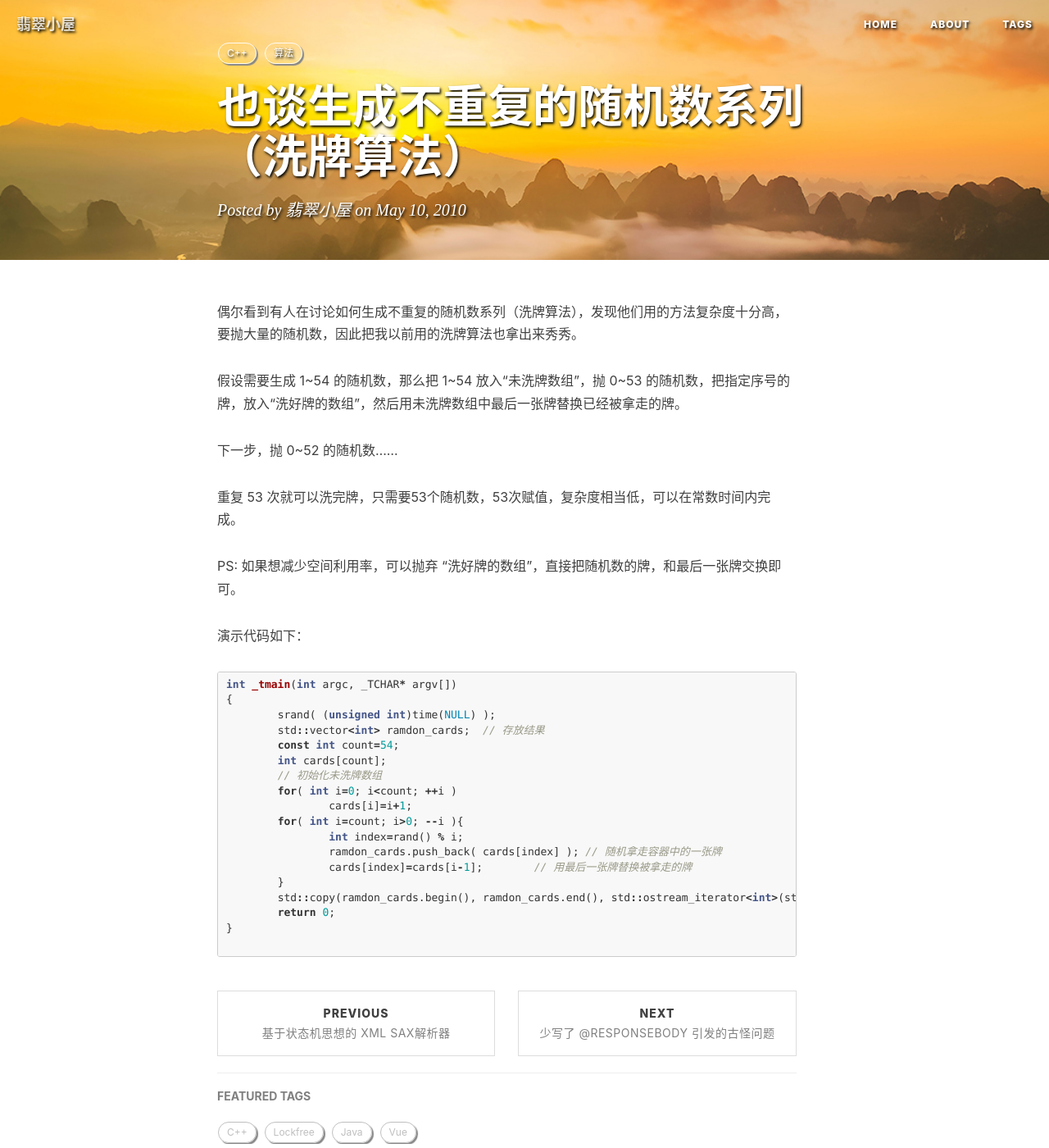
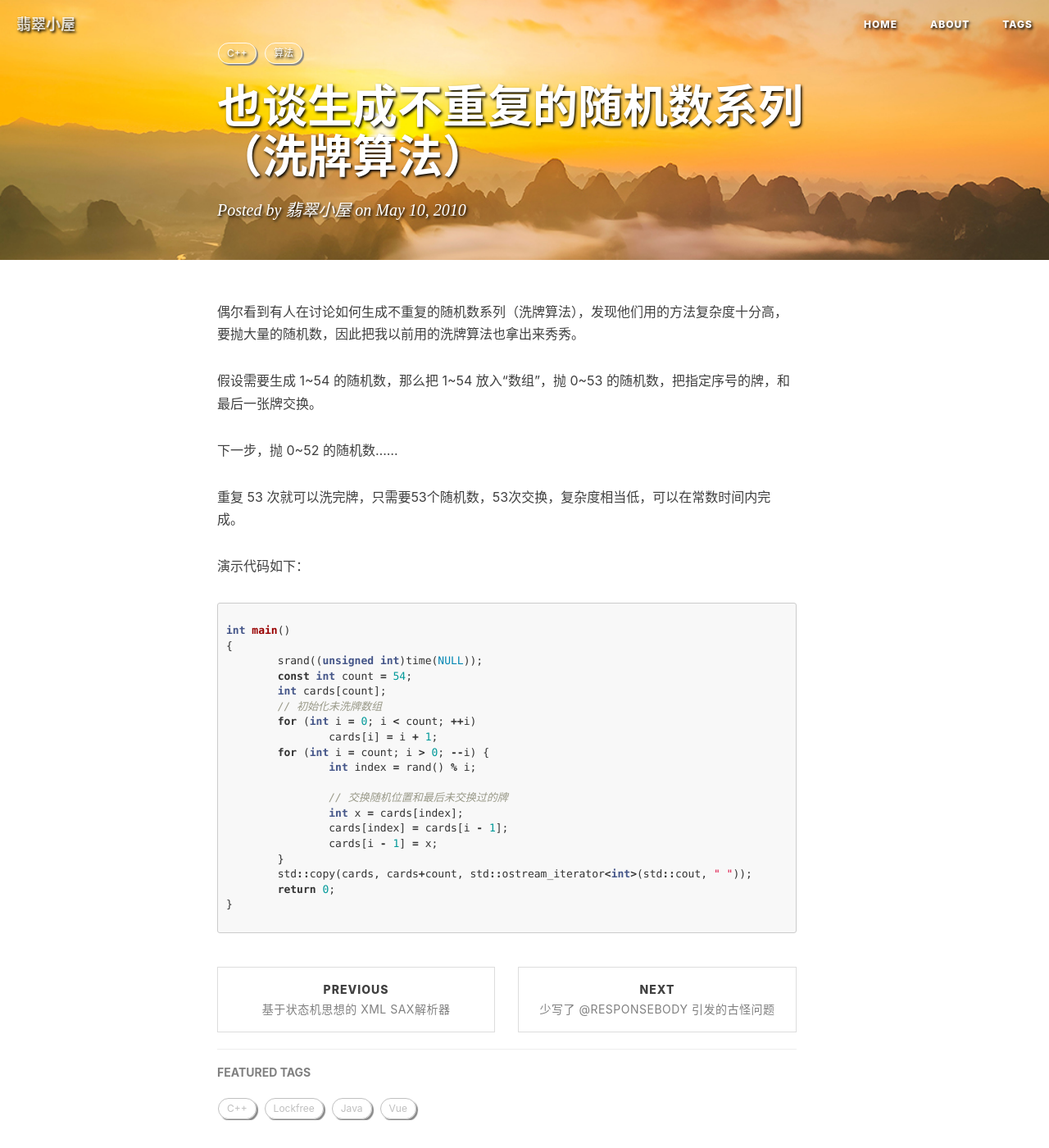
Before and after one commit to jadedrip/jadedrip.github.io, a Jekyll site: the page built from _posts/2010-05-10-shuffle.md, in a window 1280 px wide and 1400 px high. Shown: the whole window at 82% size. Built offline with Jekyll 4.4.1, drawn with Linux system fonts in a browser that asks for light colours; nearby versions of some CDN libraries; comment, search, counter and statistics services are not loaded.

Commit message:
优化算法

````diff
--- a/_posts/2010-05-10-shuffle.md
+++ b/_posts/2010-05-10-shuffle.md
@@ -8,32 +8,33 @@ category: Uncategoried
 ---
 偶尔看到有人在讨论如何生成不重复的随机数系列（洗牌算法），发现他们用的方法复杂度十分高，要抛大量的随机数，因此把我以前用的洗牌算法也拿出来秀秀。
 
-假设需要生成 1~54 的随机数，那么把 1~54 放入“未洗牌数组”，抛 0~53 的随机数，把指定序号的牌，放入“洗好牌的数组"，然后用未洗牌数组中最后一张牌替换已经被拿走的牌。
+假设需要生成 1~54 的随机数，那么把 1~54 放入“数组”，抛 0~53 的随机数，把指定序号的牌，和最后一张牌交换。
 
 下一步，抛 0~52 的随机数……
 
-重复 53 次就可以洗完牌，只需要53个随机数，53次赋值，复杂度相当低，可以在常数时间内完成。
-
-PS: 如果想减少空间利用率，可以抛弃 “洗好牌的数组”，直接把随机数的牌，和最后一张牌交换即可。
+重复 53 次就可以洗完牌，只需要53个随机数，53次交换，复杂度相当低，可以在常数时间内完成。
 
 演示代码如下：
 
 ```cpp
-int _tmain(int argc, _TCHAR* argv[])
+
+int main()
 {
-	srand( (unsigned int)time(NULL) );
-	std::vector<int> ramdon_cards;	// 存放结果
-	const int count=54;
+	srand((unsigned int)time(NULL));
+	const int count = 54;
 	int cards[count];
 	// 初始化未洗牌数组
-	for( int i=0; i<count; ++i )
-		cards[i]=i+1;
-	for( int i=count; i>0; --i ){
-		int index=rand() % i;
-		ramdon_cards.push_back( cards[index] );	// 随机拿走容器中的一张牌
-		cards[index]=cards[i-1];	// 用最后一张牌替换被拿走的牌
+	for (int i = 0; i < count; ++i)
+		cards[i] = i + 1;
+	for (int i = count; i > 0; --i) {
+		int index = rand() % i;
+
+		// 交换随机位置和最后未交换过的牌
+		int x = cards[index];
+		cards[index] = cards[i - 1];
+		cards[i - 1] = x;
 	}
-	std::copy(ramdon_cards.begin(), ramdon_cards.end(), std::ostream_iterator<int>(std::cout, " "));
+	std::copy(cards, cards+count, std::ostream_iterator<int>(std::cout, " "));
 	return 0;
 }
 
````
